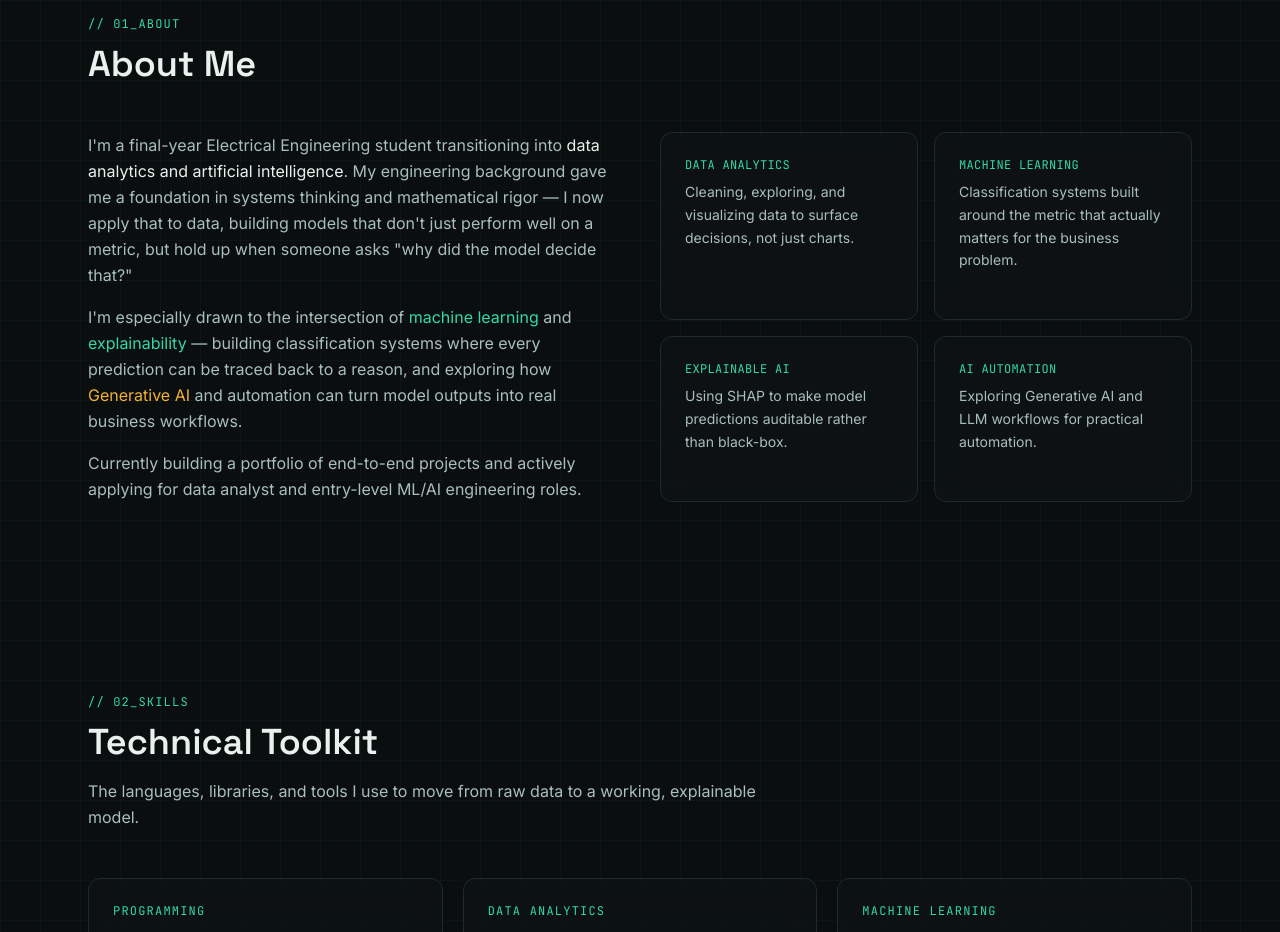
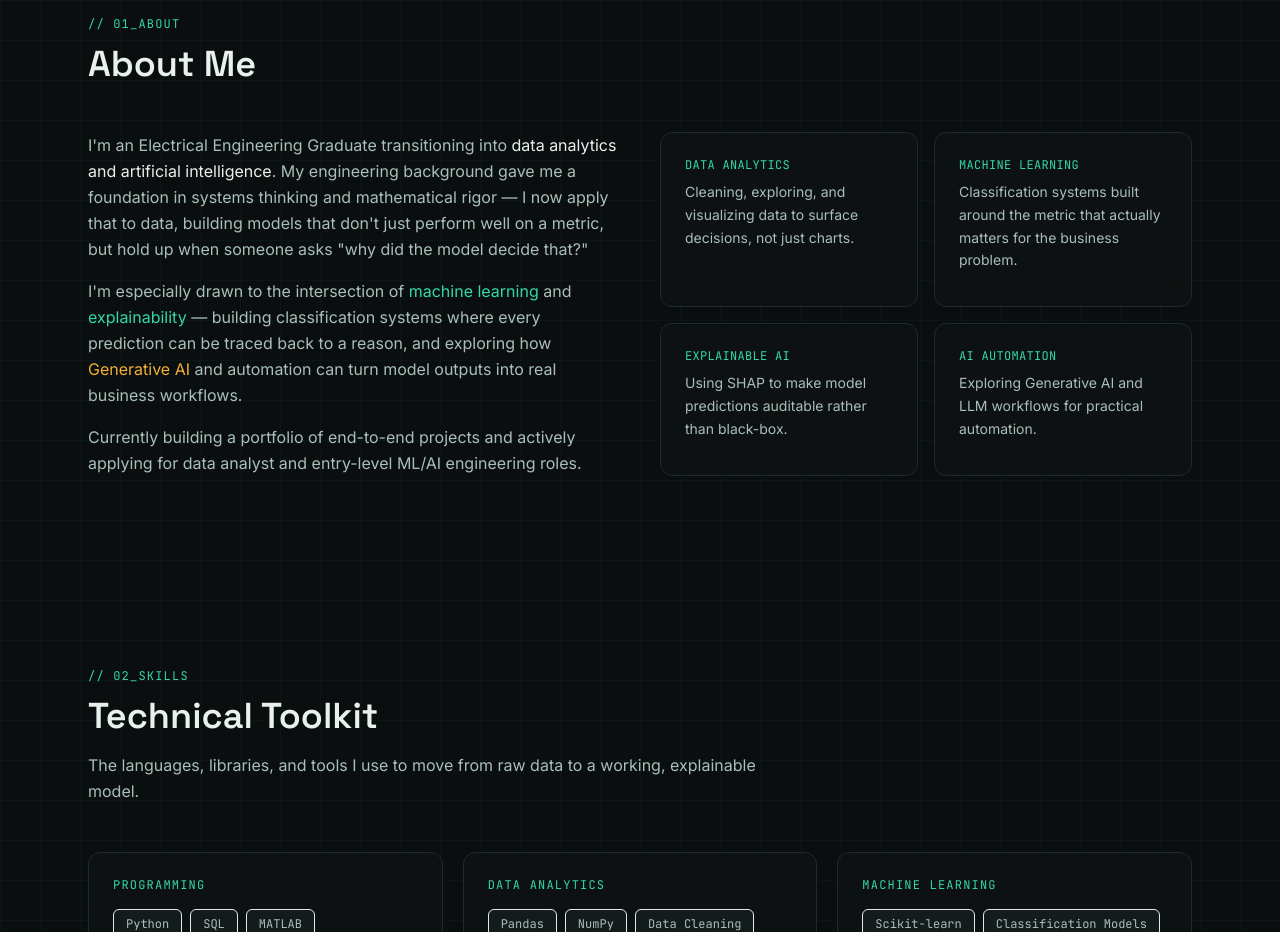
Before and after one commit to Sivaan66/sivaan-portfolio, a React (Vite) app: page / in a window 1280 px wide. Shown: the part 880-1812 px from the top of the page. Built offline with nearby package versions, Linux system fonts and the light colour scheme.

Commit message:
Updated About.jsx

```diff
--- a/src/components/sections/About.jsx
+++ b/src/components/sections/About.jsx
@@ -28,7 +28,7 @@ export default function About() {
       <div className="grid md:grid-cols-2 gap-10">
         <div className="space-y-4 text-ink-muted leading-relaxed">
           <p>
-            I'm a final-year Electrical Engineering student transitioning into{" "}
+            I'm an Electrical Engineering Graduate transitioning into{" "}
             <span className="text-ink">data analytics and artificial intelligence</span>.
             My engineering background gave me a foundation in systems thinking
             and mathematical rigor — I now apply that to data, building
```
